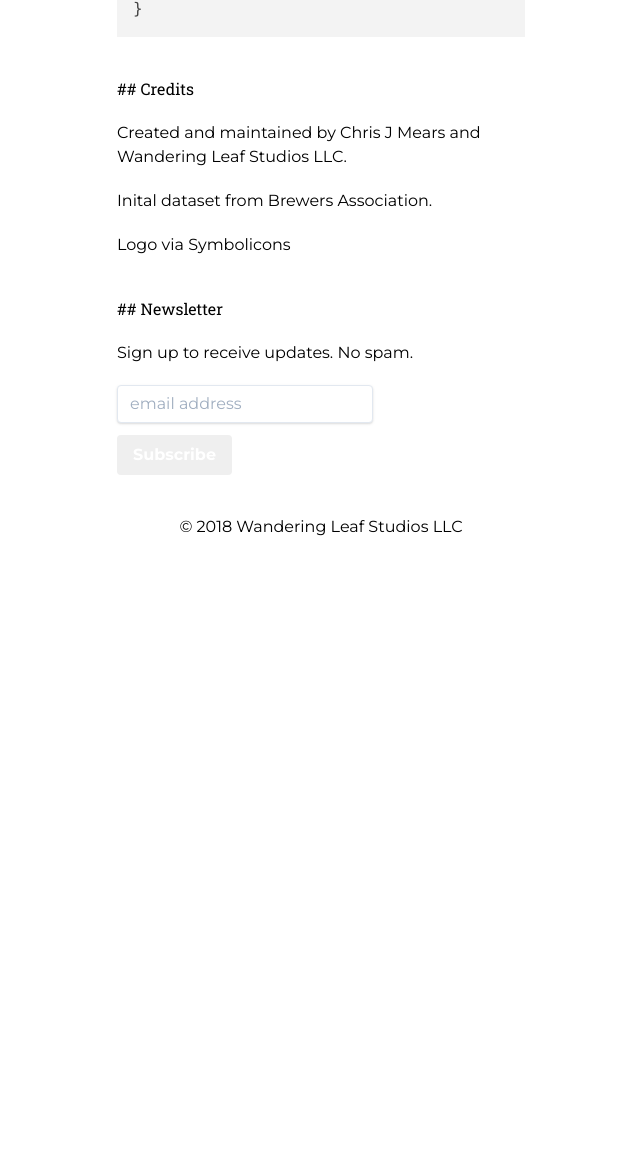
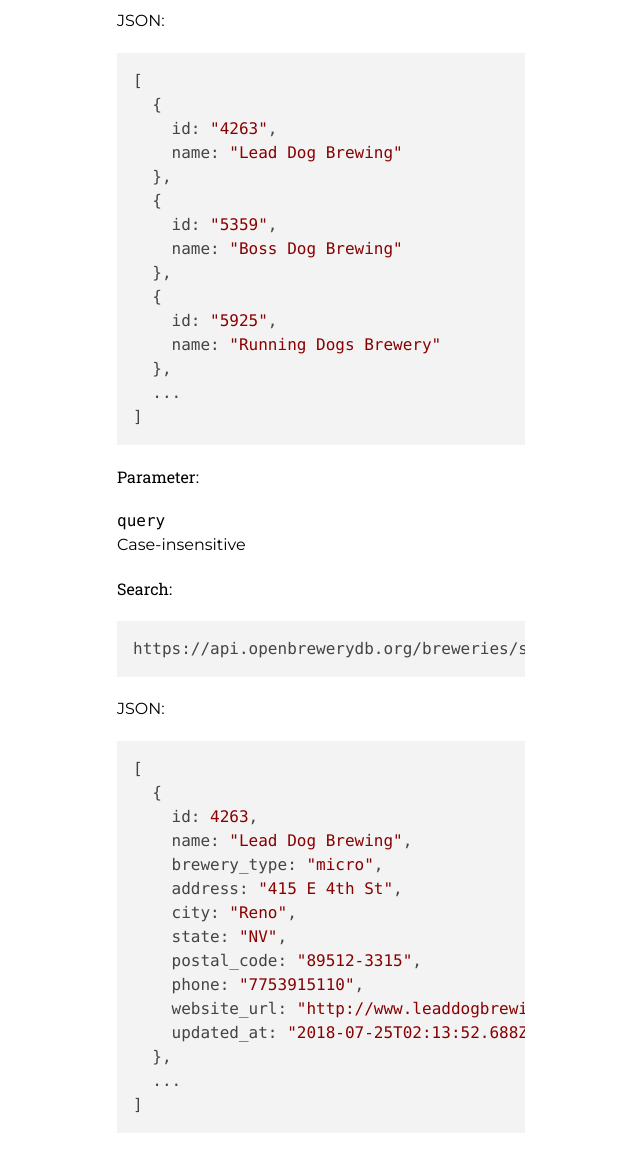
Before and after one commit to chrisjm/openbrewerydb-www, a plain HTML site: page index.html in a window 1280 px wide. Shown: the part 3223-4376 px from the top of the page, without its empty margins (319-959 px from the left). Before the commit the page ends 3802 px from the top, so only its background shows below. Drawn offline with nearby package versions, Linux system fonts and the light colour scheme.

Commit message:
Update documentation 📖
- Change `limit` parameter to `per_page`
- Add `/breweries/search` and `/breweries/autocomplete` endpoints

```diff
--- a/index.html
+++ b/index.html
@@ -150,12 +150,6 @@
                 </ul>
               </li>
               <li>
-                <pre>q</pre>
-                <ul>
-                  <li>Search query</li>
-                </ul>
-              </li>
-              <li>
                 <pre>sort</pre>
                 <ul>
                   <li><code>+</code> for acending order (default order); <code>-</code> for decending order</li>
@@ -173,10 +167,8 @@
             <pre class="mb-5"><code class="http"><a href="https://api.openbrewerydb.org/breweries?by_name=cooper&by_state=NY">https://api.openbrewerydb.org/breweries?by_name=cooper&by_state=NY</a></code></pre>
             <div class="mb-5">Filter breweries by state and sort by type then by name in decending order:</div>
             <pre class="mb-5"><code class="http"><a href="https://api.openbrewerydb.org/breweries?by_state=oh&sort=type,-name">https://api.openbrewerydb.org/breweries?by_state=oh&sort=type,-name</a></code></pre>
-            <div class="mb-5">Search:</div>
-            <pre class="mb-5"><code class="http"><a href="https://api.openbrewerydb.org/breweries?q=san%20diego">https://api.openbrewerydb.org/breweries?q=san%20diego</a></code></pre>
-            <div class="mb-5">Pagination & Limit (default limit is 20; max limit is 50):</div>
-            <pre class="mb-5"><code class="http"><a href="https://api.openbrewerydb.org/breweries?page=2&limit=30">https://api.openbrewerydb.org/breweries?page=2&limit=30</a></code></pre>
+            <div class="mb-5">Pagination & Per Page (default per page is 20; max per page is 50):</div>
+            <pre class="mb-5"><code class="http"><a href="https://api.openbrewerydb.org/breweries?page=2&per_page=30">https://api.openbrewerydb.org/breweries?page=2&per_page=30</a></code></pre>
           </div>
         </div>
 
@@ -197,8 +189,78 @@
   website_url: "http://www.madtreebrewing.com",
   updated_at: "2018-07-24T01:34:01.620Z"
 }</code></pre>
-            </div>
           </div>
+        </div>
+
+        <div class="mb-5">
+          <h4 class="mb-5">Autocomplete:</h4>
+          <pre class="mb-5"><code class="http"><a href="https://api.openbrewerydb.org/breweries/autocomplete?query=dog" target="_blank">https://api.openbrewerydb.org/breweries/autocomplete?query=dog</a></code></pre>
+          <div class="mb-5">JSON:</div>
+          <div class="mb-5">
+            <pre><code class="javascript">[
+  {
+    id: "4263",
+    name: "Lead Dog Brewing"
+  },
+  {
+    id: "5359",
+    name: "Boss Dog Brewing"
+  },
+  {
+    id: "5925",
+    name: "Running Dogs Brewery"
+  },
+  ...
+]</code></pre>
+          </div>
+
+          <div class="mb-5">
+            <h5 class="mb-5">Parameter:</h5>
+            <ul>
+              <li>
+                <pre>query</pre>
+                <ul>
+                  <li>Case-insensitive</li>
+                </ul>
+              </li>
+            </ul>
+          </div>
+        </div>
+
+        <div class="mb-5">
+          <h4 class="mb-5">Search:</h4>
+          <pre class="mb-5"><code class="http"><a href="https://api.openbrewerydb.org/breweries/search?query=dog" target="_blank">https://api.openbrewerydb.org/breweries/search?query=dog</a></code></pre>
+          <div class="mb-5">JSON:</div>
+          <div class="mb-5">
+            <pre><code class="javascript">[
+  {
+    id: 4263,
+    name: "Lead Dog Brewing",
+    brewery_type: "micro",
+    address: "415 E 4th St",
+    city: "Reno",
+    state: "NV",
+    postal_code: "89512-3315",
+    phone: "7753915110",
+    website_url: "http://www.leaddogbrewing.com",
+    updated_at: "2018-07-25T02:13:52.688Z"
+  },
+  ...
+]</code></pre>
+          </div>
+
+          <div class="mb-5">
+            <h5 class="mb-5">Parameter:</h5>
+            <ul>
+              <li>
+                <pre>query</pre>
+                <ul>
+                  <li>Case-insensitive</li>
+                </ul>
+              </li>
+            </ul>
+          </div>
+        </div>
       </div>
 
       <div class="mb-10">
```
